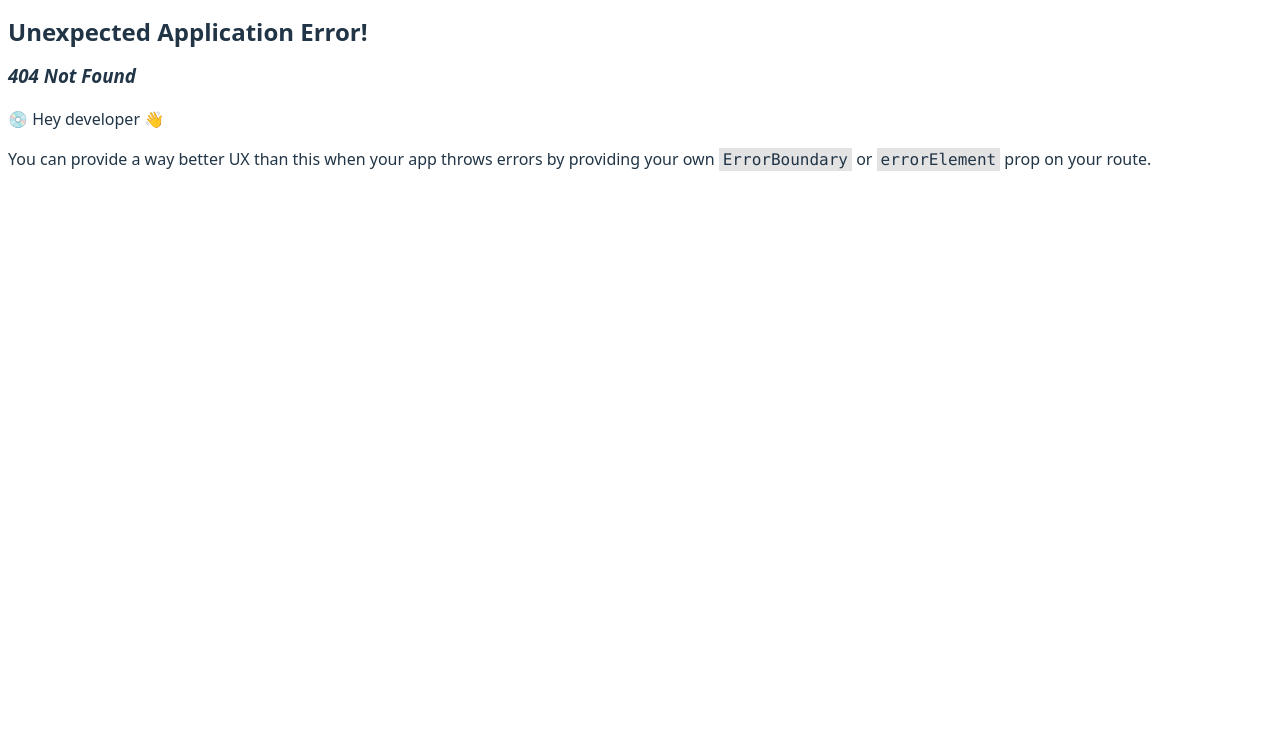
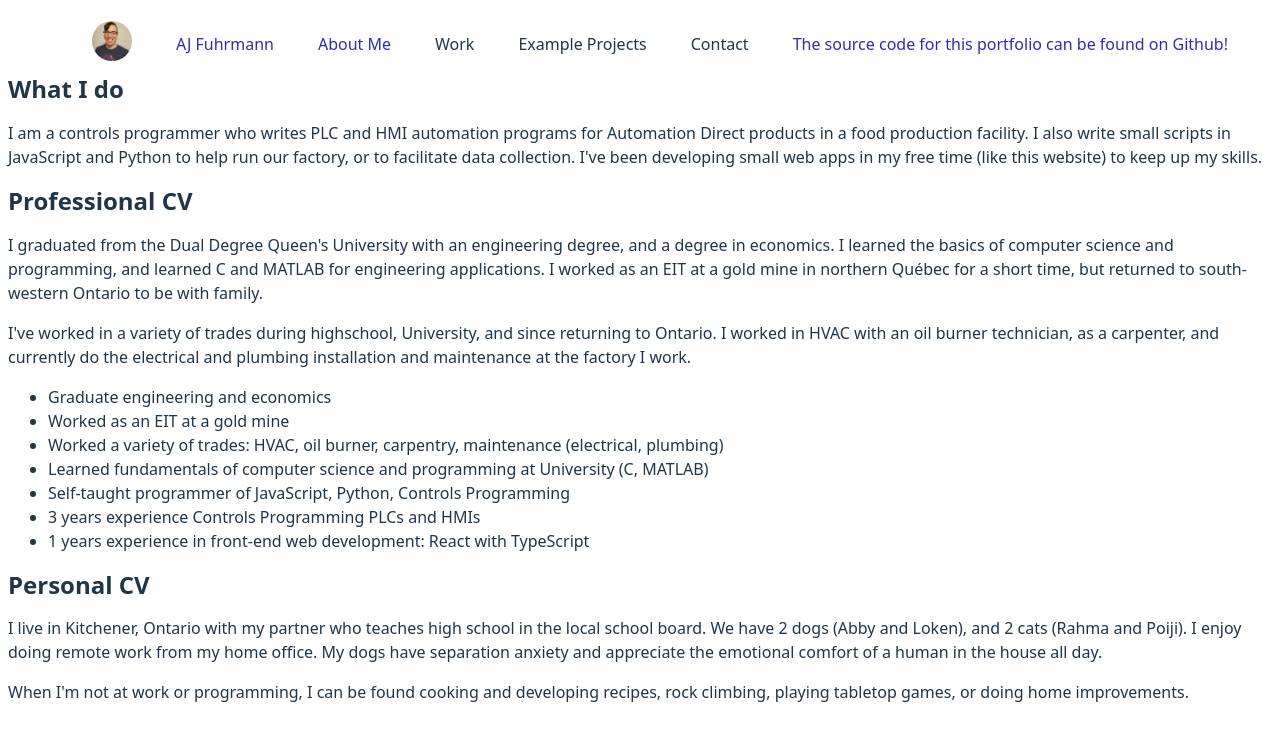
Before and after one commit to Fuhrmaaj/fuhrmaaj.github.io, a React (Vite) app: page /about in a window 1280 px wide. Before the commit this address had no page. Shown: the top 740 px of the page. Built offline with nearby package versions, Linux system fonts and the light colour scheme.

Commit message:
feat: Initialise React Router with a page to describe the developer (#5)
Adds a text page with basic biographical information. Adds routing and handles navigation errors.

```diff
--- /dev/null
+++ b/src/error-page.tsx
@@ -0,0 +1,40 @@
+import { useRouteError } from "react-router-dom";
+
+interface Error {
+  statusText: string;
+  message: string;
+}
+
+const routeErrorObjectTypeGuard = (
+  value: unknown,
+): value is Record<string, unknown> => {
+  return typeof value === 'object' && !Array.isArray(value) && value !== null;
+};
+
+const routeError = (val: unknown): val is Error => {
+  if (routeErrorObjectTypeGuard(val)) {
+    return typeof val.statusText === 'string' && typeof val.message === 'string';
+  }
+  return false;
+};
+
+export default function ErrorPage() {
+  let errorReport: string = '';
+  const error = useRouteError();
+
+  if (routeError(error)) {
+    errorReport = error.statusText || error.message;
+  }
+
+  console.error(error);
+
+  return (
+    <div id='error-page'>
+      <h1>Oops!</h1>
+      <p>An expected error has occurred. It's likely that this page does not exist or it has not yet been created.</p>
+      <p>
+        <em>{errorReport}</em>
+      </p>
+    </div>
+  );
+}
--- a/src/index.css
+++ b/src/index.css
@@ -1,6 +1,4 @@
-/*
-Document
-*/
+/* Document */
 
 /* Opinionated box model fix */
 *,
@@ -79,10 +77,6 @@ Light Mode
   }
 }
 
-/*
-Sections
-*/
-
 /* Nav bar header */
 header {
   width: 100%;
@@ -115,3 +109,20 @@ code {
   height: 40px;
   border-radius: 50%;
 }
+
+#error-page {
+  display: flex;
+  flex-direction: column;
+  align-items: center;
+  justify-content: center;
+  width: 100%;
+}
+
+/*
+Sections
+*/
+
+section {
+  max-width: 1400px;
+  margin: auto;
+}
--- a/src/main.tsx
+++ b/src/main.tsx
@@ -6,11 +6,20 @@ import {
 } from 'react-router-dom';
 import './index.css';
 import Root from './routes/root';
+import ErrorPage from './error-page';
+import About from './routes/about';
 
 const router = createBrowserRouter([
   {
     path: '/',
     element: <Root />,
+    errorElement: <ErrorPage />,
+    children: [
+      {
+        path: '/about',
+        element: <About />,
+      },
+    ],
   },
 ]);
 
--- /dev/null
+++ b/src/routes/about.tsx
@@ -0,0 +1,24 @@
+export default function About() {
+  return (
+    <section>
+      <h2>What I do</h2>
+      <p>I am a controls programmer who writes PLC and HMI automation programs for Automation Direct products in a food production facility. I also write small scripts in JavaScript and Python to help run our factory, or to facilitate data collection. I've been developing small web apps in my free time (like this website) to keep up my skills.</p>
+
+      <h2>Professional CV</h2>
+      <p>I graduated from the Dual Degree Queen's University with an engineering degree, and a degree in economics. I learned the basics of computer science and programming, and learned C and MATLAB for engineering applications. I worked as an EIT at a gold mine in northern Québec for a short time, but returned to south-western Ontario to be with family.</p>
+      <p>I've worked in a variety of trades during highschool, University, and since returning to Ontario. I worked in HVAC with an oil burner technician, as a carpenter, and currently do the electrical and plumbing installation and maintenance at the factory I work.</p>
+      <ul>
+        <li>Graduate engineering and economics</li>
+        <li>Worked as an EIT at a gold mine</li>
+        <li>Worked a variety of trades: HVAC, oil burner, carpentry, maintenance (electrical, plumbing)</li>
+        <li>Learned fundamentals of computer science and programming at University (C, MATLAB)</li>
+        <li>Self-taught programmer of JavaScript, Python, Controls Programming</li>
+        <li>3 years experience Controls Programming PLCs and HMIs</li>
+        <li>1 years experience in front-end web development: React with TypeScript</li>
+      </ul>
+      <h2>Personal CV</h2>
+      <p>I live in Kitchener, Ontario with my partner who teaches high school in the local school board. We have 2 dogs (Abby and Loken), and 2 cats (Rahma and Poiji). I enjoy doing remote work from my home office. My dogs have separation anxiety and appreciate the emotional comfort of a human in the house all day.</p>
+      <p>When I'm not at work or programming, I can be found cooking and developing recipes, rock climbing, playing tabletop games, or doing home improvements.</p>
+    </section>
+  );
+};
--- a/src/routes/root.tsx
+++ b/src/routes/root.tsx
@@ -1,17 +1,19 @@
+import { Outlet, Link } from 'react-router-dom';
 import avatar from '../assets/avatar.jpg';
 
 export default function Root() {
   return (
+    <>
       <header>
           <ul className='nav-list'>
             <li className='nav-link'>
               <img alt="AJ Fuhrmann" src={avatar} id="avatar" />
             </li>
             <li className='nav-link'>
-              <p>AJ Fuhrmann</p>
+              <Link to={'/'}>AJ Fuhrmann</Link>
             </li>
             <li className='nav-link'>
-              <p>About</p>
+              <Link to={`about`}>About Me</Link>
             </li>
             <li className='nav-link'>
               <p>Work</p>
@@ -27,5 +29,10 @@ export default function Root() {
             </li>
           </ul>
       </header>
+
+      <div id='content'>
+        <Outlet />
+      </div>
+    </>
   );
 };
```
Also changed, not shown: 1 other file (tests, documents, lock files or other folders).
